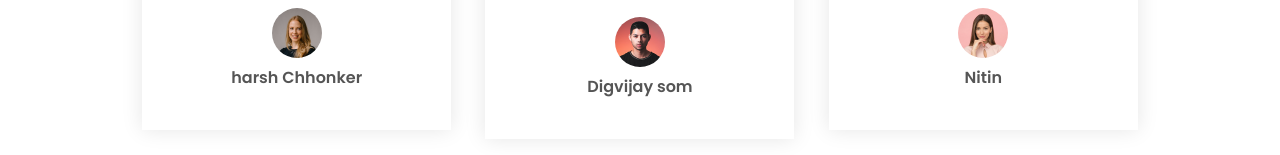
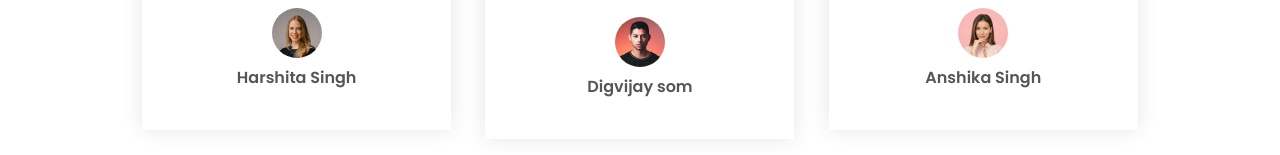
Before and after one commit to atulkumarchhonker/Ecommerce-website, a plain HTML site: page index.html in a window 1280 px wide. Shown: the part 3652-3807 px from the top of the page. Drawn offline with Linux system fonts and the light colour scheme.

Commit message:
Update index.html

```diff
--- a/index.html
+++ b/index.html
@@ -258,7 +258,7 @@
                             <i class="fa fa-star-o" ></i>
                         </div>
                         <img src="images/user-1.png">
-                        <h3>harsh Chhonker</h3>
+                        <h3>Harshita Singh</h3>
                     </div>
                     <div class="col-3">
                         <i class="fa fa-quote-left" ></i>
@@ -284,7 +284,7 @@
                             <i class="fa fa-star-o" ></i>
                         </div>
                         <img src="images/user-3.png">
-                        <h3>Nitin</h3>
+                        <h3>Anshika Singh</h3>
                     </div>
                 </div>
             </div>
```
